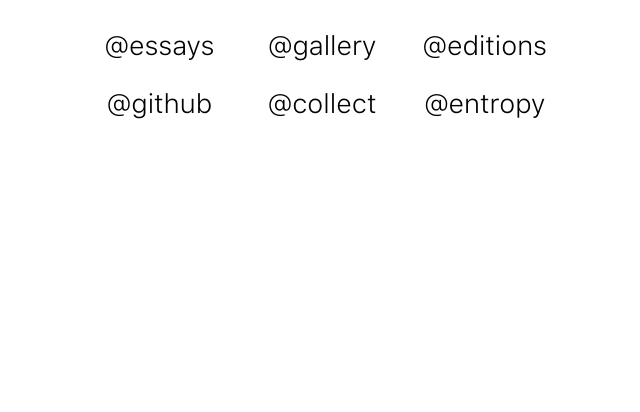
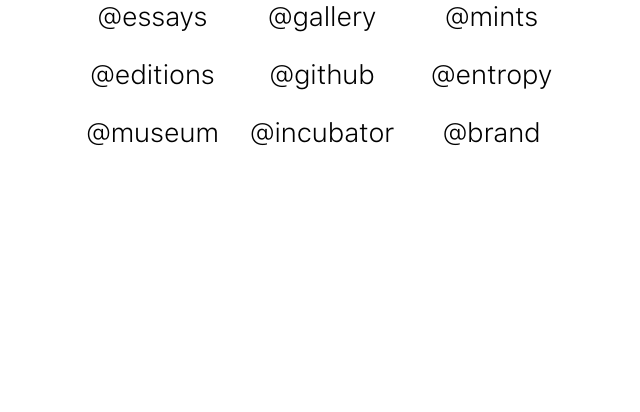
Before and after one commit to 0xLGHT/onchain-guide, a plain HTML site: page index.html in a window 1280 px wide. Shown: the part 388-800 px from the top of the page, without its empty margins (318-958 px from the left). Drawn offline with Linux system fonts and the light colour scheme; files whose address does not match are found by name.

Commit message:
links update v2

```diff
--- a/index.html
+++ b/index.html
@@ -12,10 +12,14 @@
     <div class="grid">
       <p><a href="https://mirror.xyz/lght.eth" target="_blank">@essays</a></p>
       <p><a href="https://lght.studio" target="_blank">@gallery</a></p>
+      <p><a href="https://memes.how/hyperlinks.html" target="_blank">@mints</a></p>
       <p><a href="https://zora.co/lght.eth" target="_blank">@editions</a></p>
       <p><a href="https://github.com/0xLGHT" target="_blank">@github</a></p>
-      <p><a href="https://memes.how/hyperlinks.html" target="_blank">@collect</a></p>
       <p><a href="https://api.entropyplus.xyz/curator/0xlght/" target="_blank">@entropy</a></p>
+      <p><a href="https://twitter.com/abstraverse" target="_blank">@museum</a></p>
+      <p><a href="https://twitter.com/fnow__" target="_blank">@incubator</a></p>
+      <p><a href="https://abstraverse.xyz" target="_blank">@brand</a></p>
+
     </div>
   </div>
 </body>
```
